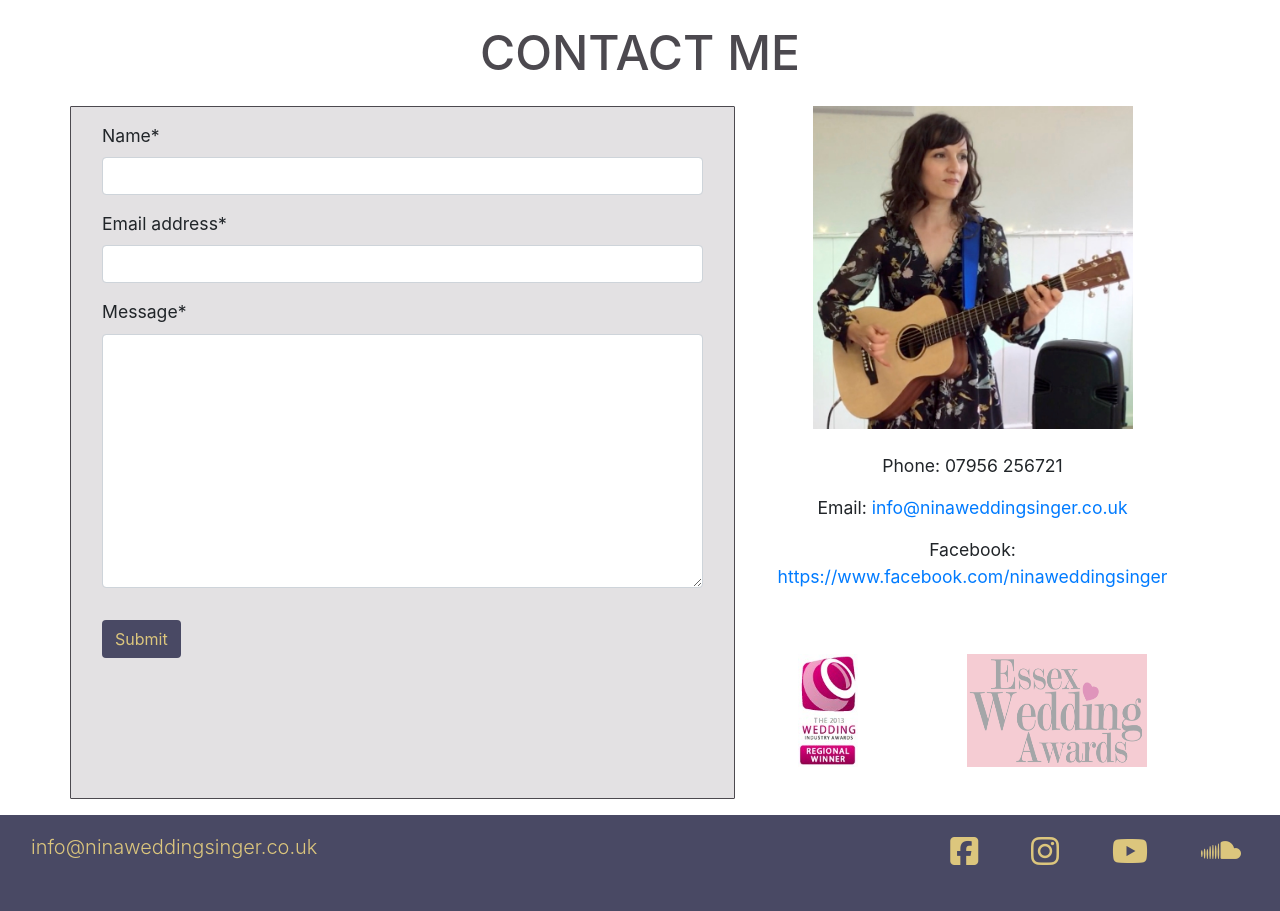
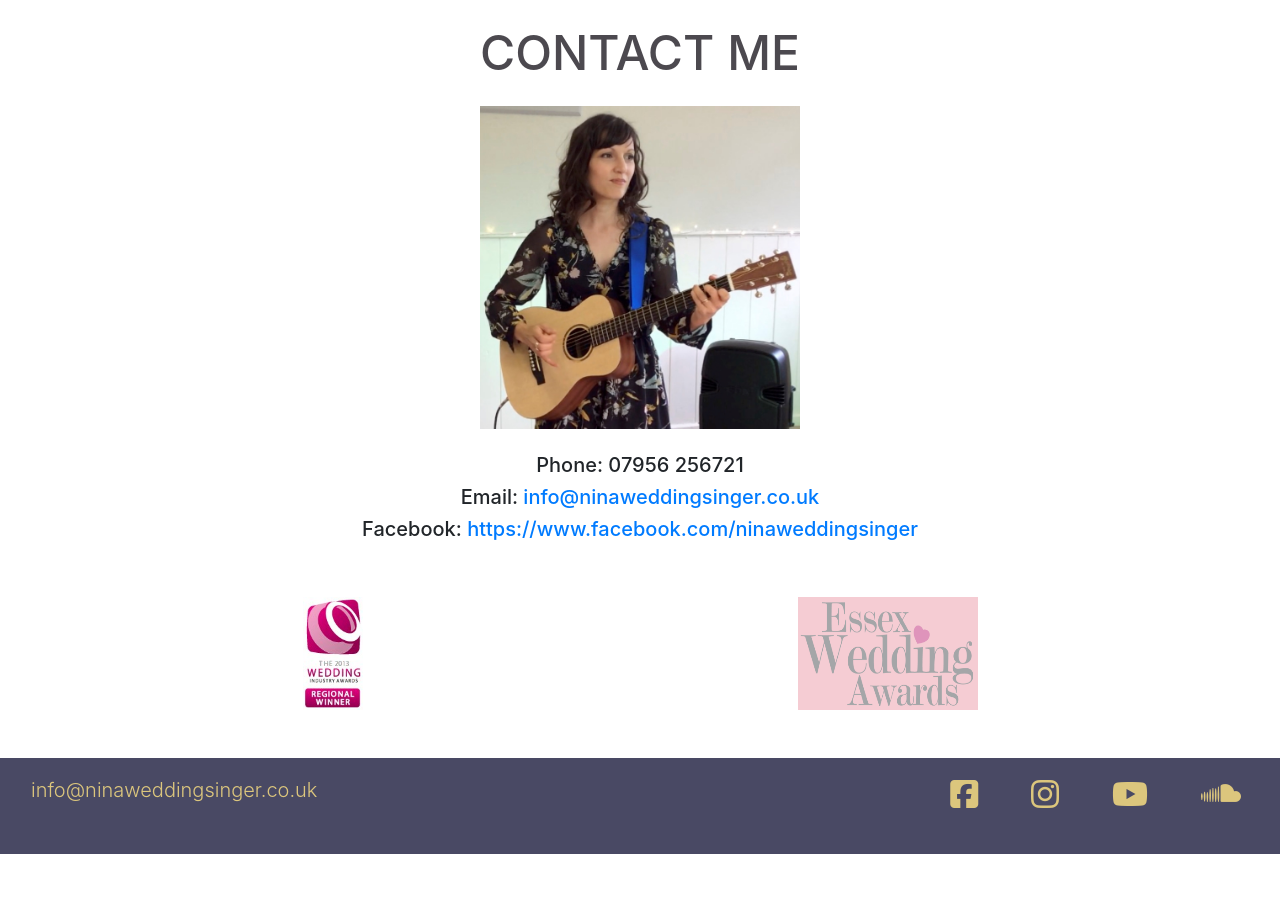
Before and after one commit to BelT26/Nina-Wedding-Singer, a Django app: page /contact in a window 1280 px wide. Shown: the part 96-1007 px from the top of the page. After the commit the page ends 950 px from the top, so only its background shows below. Run offline with Django 3.2, Linux system fonts and the light colour scheme; some libraries are stand-ins or nearby versions.

Commit message:
comment out contact form

```diff
--- a/home/templates/home/contact.html
+++ b/home/templates/home/contact.html
@@ -6,21 +6,21 @@
 <div class="container">
     <h1 class="heading-font main-heading text-center my-4">CONTACT ME</h1>
     <div class="row d-lg-flex justify-content-between">
-        <div class="col-12 col-lg-7 mb-3" id="contact-form">
+        <!-- <div class="col-12 col-lg-7 mb-3" id="contact-form">
             <form action="{% url 'contact' %}" method="POST" class="p-3">
                 {% csrf_token %}
                 {{form|crispy}}
                 <button type="submit" class="my-3 mx-auto btn custom-button">Submit</button>
             </form>
-        </div>
-        <div class="col-12 col-lg-5 text-center">
+        </div> -->
+        <div class="col-12 text-center">
             <div class="text-center mb-4">
                 <img src="{% static 'home/images/nina_guitar.jpg' %}" width="320"/>
             </div>
-            <p>Phone: 07956 256721</p>
-            <p>Email: <a href="mailto:info@ninaweddingsinger.co.uk">info@ninaweddingsinger.co.uk</a></p>
-            <p>Facebook: <a href="https://www.facebook.com/ninaweddingsinger">https://www.facebook.com/ninaweddingsinger</a></p>
-            <div class="d-flex justify-content-between">
+            <h5>Phone: 07956 256721</h5>
+            <h5>Email: <a href="mailto:info@ninaweddingsinger.co.uk">info@ninaweddingsinger.co.uk</a></h5>
+            <h5>Facebook: <a href="https://www.facebook.com/ninaweddingsinger">https://www.facebook.com/ninaweddingsinger</a></h5>
+            <div class="d-flex justify-content-around">
                 <img src="{% static 'home/images/award1.jpg' %}" width="60" class="m-2 m-md-5">
                 <img src="{% static 'home/images/award2.png' %}" width="180" class="m-2 m-md-5">
             </div>
```
